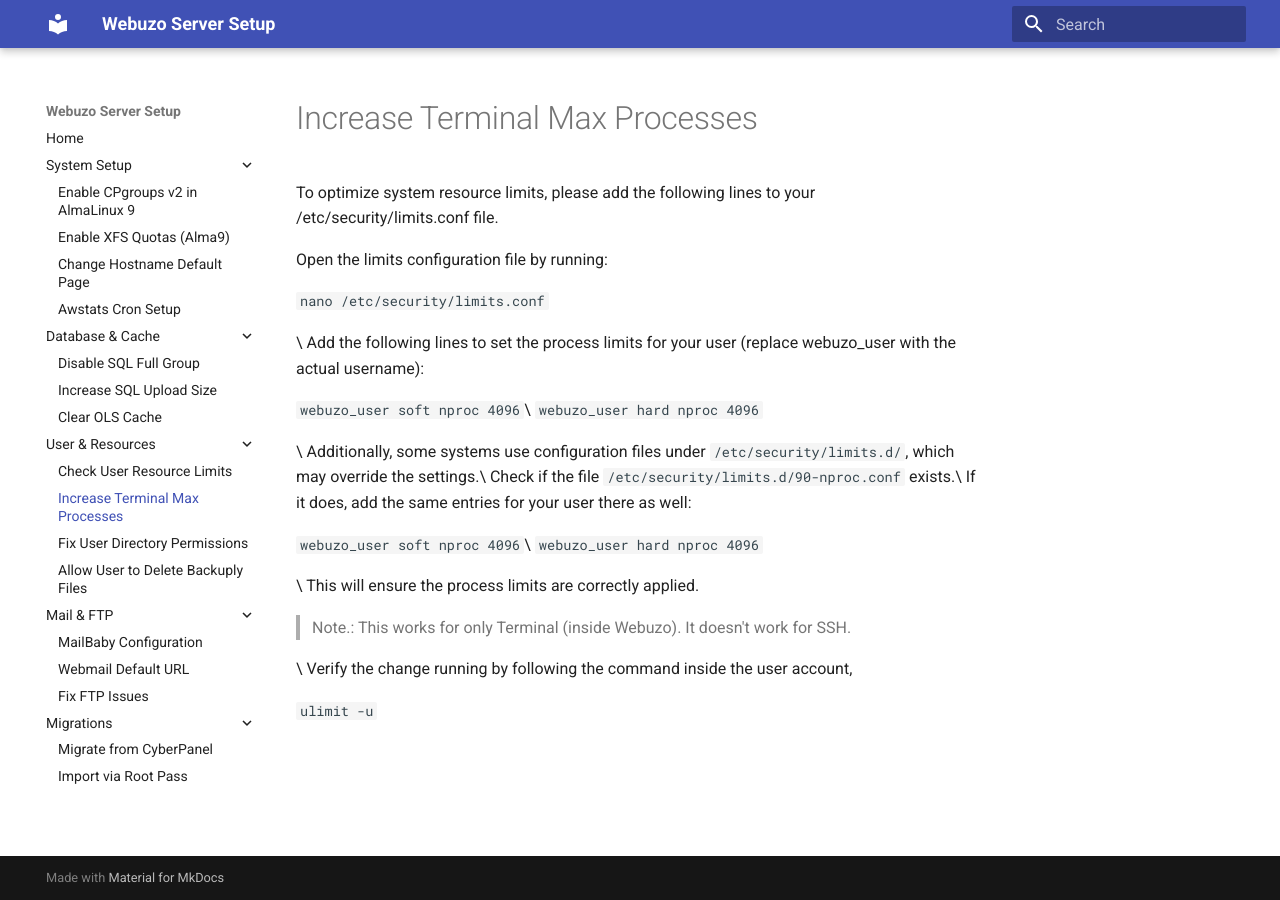
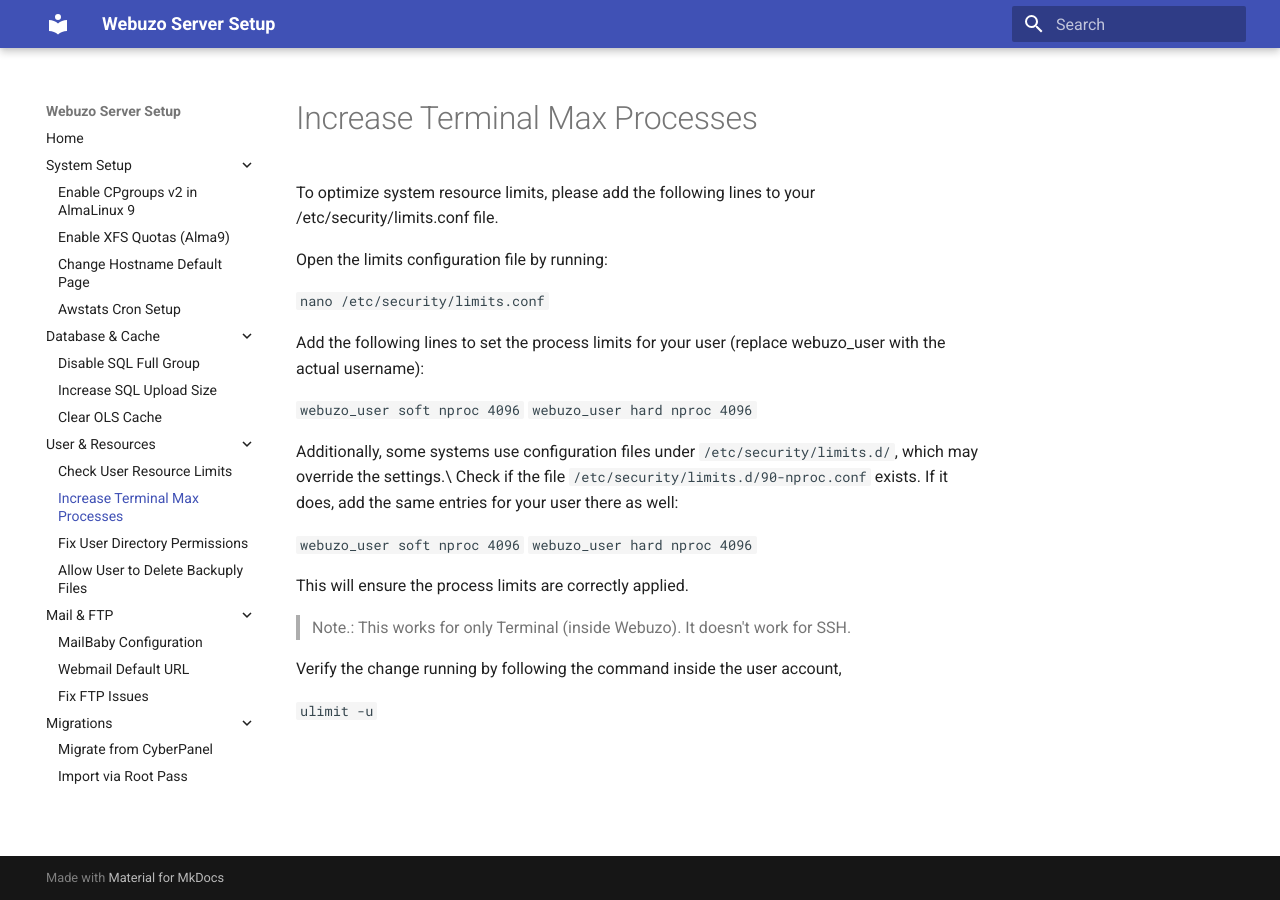
Before and after one commit to cornQ/webuzo-server-setup, an MkDocs documentation site: the page built from docs/webuzo-increase-terminal-max-processes-for-a-specific-user.md, in a window 1280 px wide. Built offline with MkDocs 1.6.1 and Material for MkDocs 9.7.7, drawn with Linux system fonts in a browser that asks for light colours.

Commit message:
fix line break

```diff
--- a/docs/webuzo-increase-terminal-max-processes-for-a-specific-user.md
+++ b/docs/webuzo-increase-terminal-max-processes-for-a-specific-user.md
@@ -4,26 +4,26 @@
 
 `nano /etc/security/limits.conf`
 
-\
+
 Add the following lines to set the process limits for your user (replace webuzo_user with the actual username):
 
-`webuzo_user   soft   nproc   4096`\
+`webuzo_user   soft   nproc   4096`
 `webuzo_user   hard   nproc   4096`
 
-\
+
 Additionally, some systems use configuration files under `/etc/security/limits.d/`, which may override the settings.\
-Check if the file `/etc/security/limits.d/90-nproc.conf` exists.\
+Check if the file `/etc/security/limits.d/90-nproc.conf` exists.
 If it does, add the same entries for your user there as well:
 
-`webuzo_user   soft   nproc   4096`\
+`webuzo_user   soft   nproc   4096`
 `webuzo_user   hard   nproc   4096`
 
-\
+
 This will ensure the process limits are correctly applied.
 
 > Note.: This works for only Terminal (inside Webuzo). It doesn't work for SSH.
 
-\
+
 Verify the change running by following the command inside the user account,
 
 `ulimit -u`
```
